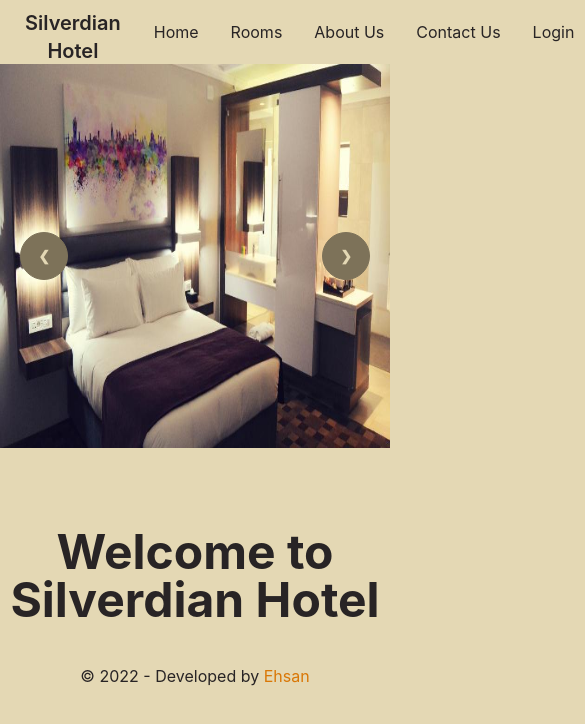
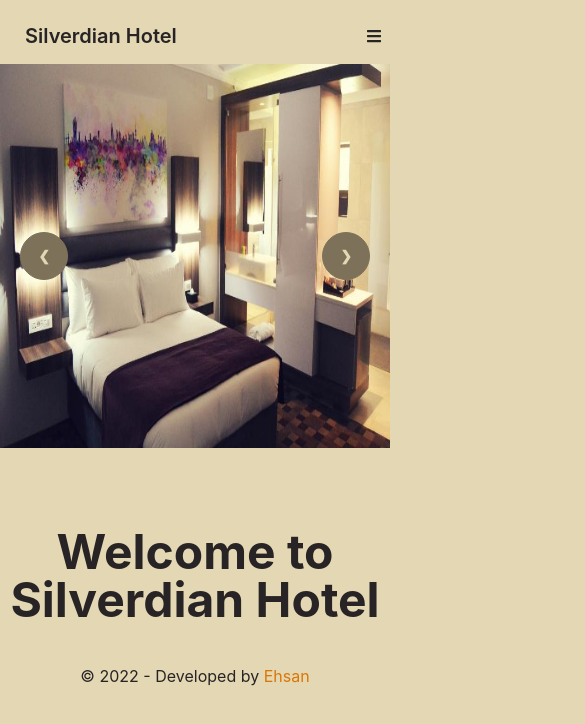
Before and after one commit to EhsanEIK/silverdian-hotel-react-website, a React (Create React App) app: page / in a window 390 px wide. Shown: the top 724 px of the page, 585 px wide, since content can reach past the window. Built offline with nearby package versions, Linux system fonts and the light colour scheme; no server answers.

Commit message:
added navbar baricon for mobile device

```diff
--- a/src/Pages/Shared/Navbar/Navbar.js
+++ b/src/Pages/Shared/Navbar/Navbar.js
@@ -1,24 +1,31 @@
-import React, { useContext } from 'react';
+import React, { useContext, useState } from 'react';
 import { Link } from 'react-router-dom';
 import { AuthContext } from '../../../contexts/UserContext';
+import { FaBars, FaTimes } from "react-icons/fa";
 
 const Navbar = () => {
     const { user, logOut } = useContext(AuthContext);
+    const [open, setOpen] = useState(false);
 
     const handleLogOut = () => {
         logOut().then(r => { }).catch(error => console.error(error));
     }
 
     return (
-        <div className="navbar bg-base-100">
+        <div className={`navbar bg-base-100 ${open ? 'pb-20' : 'pb-0'}`}>
             <div className='container mx-auto'>
                 <div className="flex-1">
                     <Link className="btn btn-ghost normal-case text-xl" to='/'>Silverdian Hotel</Link>
                 </div>
+                <div onClick={() => setOpen(!open)} className='cursor-pointer md:hidden block'>
+                    {
+                        open ? <FaTimes /> : <FaBars />
+                    }
+                </div>
                 {user?.email || user?.displayName ? < p className='text-blue-500 font-semibold mr-5'>Welcome, {user?.email || user?.displayName}</p>
                     : ''}
-                <div className="flex-none">
-                    <ul className="menu menu-horizontal p-0">
+                <div className={`md:flex-none md:static absolute duration-500 ${open ? 'top-10' : '-top-96'}`}>
+                    <ul className="menu menu-horizontal flex-wrap md:w-auto w-96 p-0 m-0">
                         <li><Link to='/home'>Home</Link></li>
                         <li><Link to='/rooms'>Rooms</Link></li>
                         <li><Link to='/about'>About Us</Link></li>
```
Also changed, not shown: firebase.json (added), 1 other file (tests, documents, lock files or other folders).
